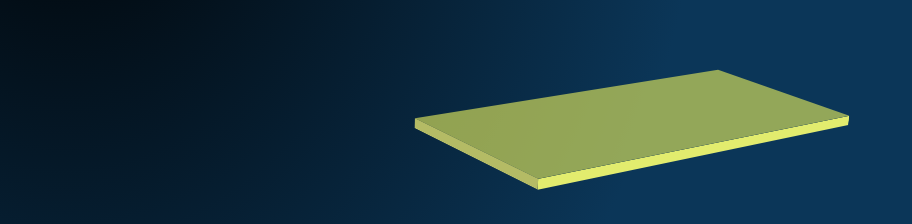
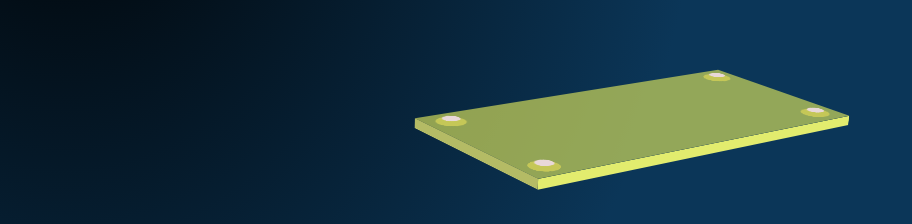
Before and after one commit to tod619/04_animatedSwings, a plain HTML site: page index.html in a window 1280 px wide. Shown: the part 283-507 px from the top of the page, without its empty margins (0-912 px from the left). Drawn offline with Linux system fonts and the light colour scheme.

Commit message:
Create style + position for corner circles on swing in style.css file

```diff
--- a/style.css
+++ b/style.css
@@ -51,3 +51,44 @@ html {
   transform: rotateX(90deg);
   transform-origin: bottom;
 }
+
+.circle {
+  width: 3rem;
+  height: 3rem;
+  background-color: #c5c757;
+  border-radius: 50%;
+  position: absolute;
+  display: grid;
+  place-items: center;
+  transform-style: preserve-3d;
+}
+
+.circle-1 {
+  top: 1rem;
+  left: 1rem;
+}
+
+.circle-2 {
+  top: 1rem;
+  right: 1rem;
+}
+
+.circle-3 {
+  bottom: 1rem;
+  right: 1rem;
+}
+
+.circle-4 {
+  bottom: 1rem;
+  left: 1rem;
+}
+
+.circle::before {
+  content: "";
+  width: 1.8rem;
+  height: 1.8rem;
+  background-color: #e9d8d8;
+  position: absolute;
+  border-radius: 50%;
+  transform: translateZ(0.3rem);
+}
```
